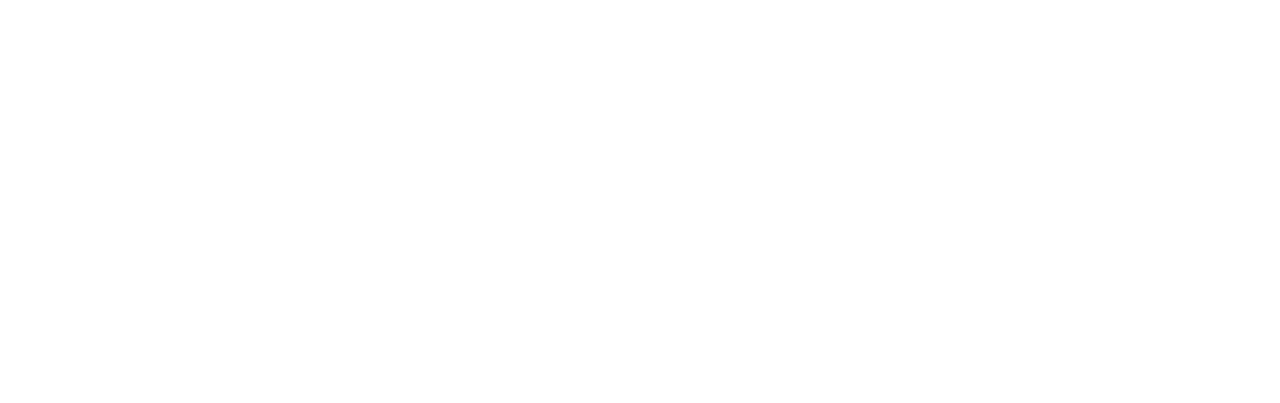
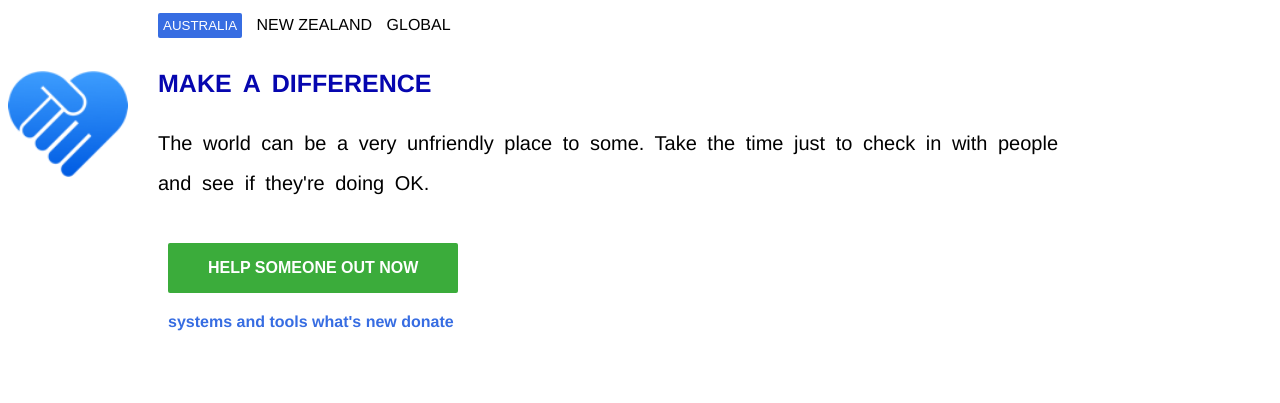
Before and after one commit to Serena71/COMP6080-ass1, a plain HTML site: page task1/index.html in a window 1280 px wide. Drawn offline with Linux system fonts and the light colour scheme.

Commit message:
80% finished

```diff
--- a/task1/index.html
+++ b/task1/index.html
@@ -1,3 +1,102 @@
+<!DOCTYPE html>
 <html>
+    <head>
+         <style type="text/css">
+             .viewport {
+                 width: 1058px;
+                 height: 392px;
+             }
 
+            .topbar{
+                 text-transform: uppercase;
+                 /* font-family: ; */
+                 margin-top: 5px;
+                 margin-right: 10px;
+                 border-radius: 2px;
+                 position: top;
+             }
+             .first{
+                background-color: rgb(55, 109, 226);
+                color: white;
+                border-style: none;
+                padding: 5px;
+             }
+             div  {
+                margin-left: 150px;
+                font-family: Helvetica;
+
+             }
+
+             .hand{
+                 float:left;
+                 width: 120px;
+                 margin: 6% 0;
+             }
+             p{
+                 word-spacing: 5px;
+                 line-height: 40px;
+             }
+             .title {
+                text-transform: uppercase;
+                font-weight: bold;
+                color: rgb(6, 6, 175) ;
+                font-size: 25px;
+                margin-bottom: 10px;
+             }
+
+             .text{
+                 font-size: 20px;
+                 word-spacing: 5px;
+             }
+
+             .help{
+                text-transform: uppercase;
+                background-color: rgb(59, 172, 59);
+                height: 50px;
+                font-size: medium;
+                color: white;
+                font-weight: bold;
+                margin: 20px 10px;
+                border-style: none;
+                border-radius: 2px;
+                padding: 10px 40px;
+             }
+             .end{
+                 color: rgb(55, 109, 226);
+                 margin: 0 10px;
+                 font-weight: 600;
+             }
+         </style>
+
+
+    </head>
+    <body class="viewport">
+             <img class="hand" src="assets/hands.png" >
+
+            <div>
+                <button class="topbar first">australia</button>
+                <box class="topbar">new zealand</box>
+                <box class="topbar">global</box>
+            </div>
+
+            <div>
+                <p class="title"> make a difference</p>
+                <p class="text">The world can be a very unfriendly place to some. Take the time just to check in with people and see if they're doing OK.</p>
+            </div>
+
+            <div>
+                <button class="help">help someone out now</button>
+
+                <div class="end">
+                    <span>systems and tools</span>
+                    <span>what's new</span>
+                    <span>donate</span>
+                </div>
+            </div>
+
+
+
+
+
+    </body>
 </html>
```
